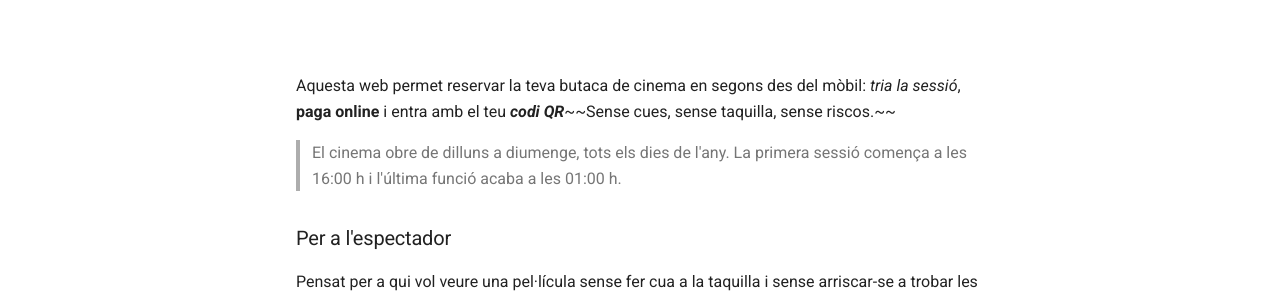
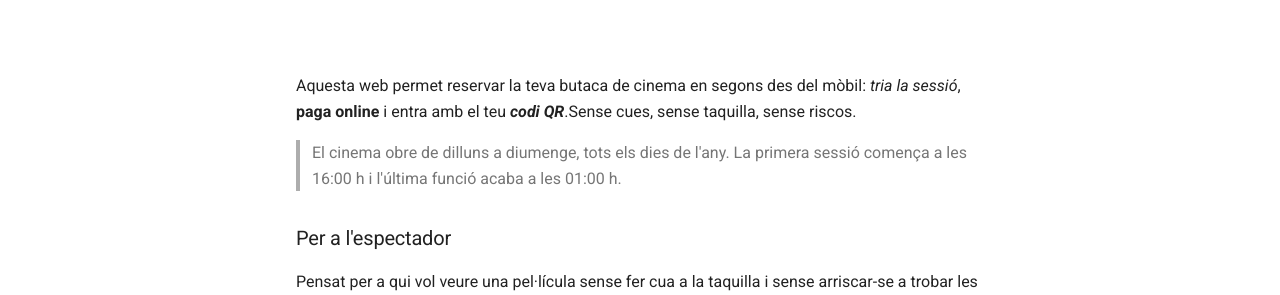
Before and after one commit to burguenopablo7-sketch/reserves-pe, an MkDocs documentation site: the page built from docs/index.md, in a window 1280 px wide and 900 px high. Shown: the part 407-702 px from the top of the window. Built offline with MkDocs 1.6.1 and Material for MkDocs 9.7.7, drawn with Linux system fonts in a browser that asks for light colours.

Commit message:
Corregir la puntuació en la descripció de la web per millorar la claredat.

```diff
--- a/docs/index.md
+++ b/docs/index.md
@@ -2,7 +2,7 @@
 
 ![Logo](img/logo.png)
 
-Aquesta web permet reservar la teva butaca de cinema en segons des del mòbil: *tria la sessió*, **paga online** i entra amb el teu ***codi QR***~~Sense cues, sense taquilla, sense riscos.~~
+Aquesta web permet reservar la teva butaca de cinema en segons des del mòbil: *tria la sessió*, **paga online** i entra amb el teu ***codi QR***.Sense cues, sense taquilla, sense riscos.
 
 
 > El cinema obre de dilluns a diumenge, tots els dies de l'any. La primera sessió comença a les 16:00 h i l'última funció acaba a les 01:00 h.
```
